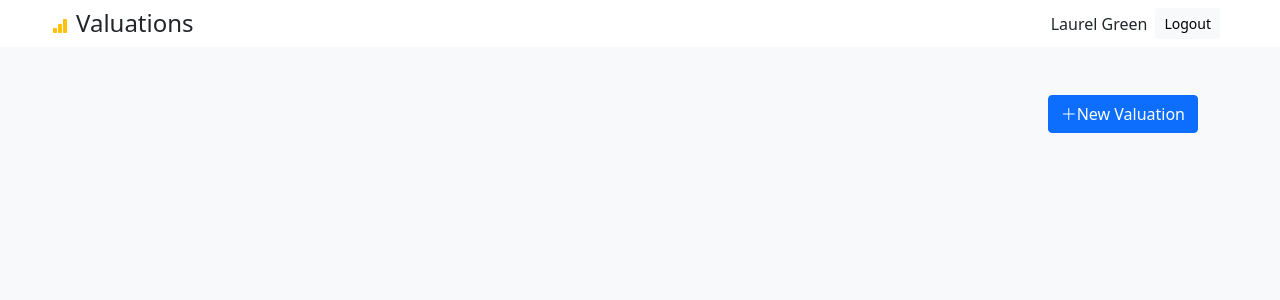
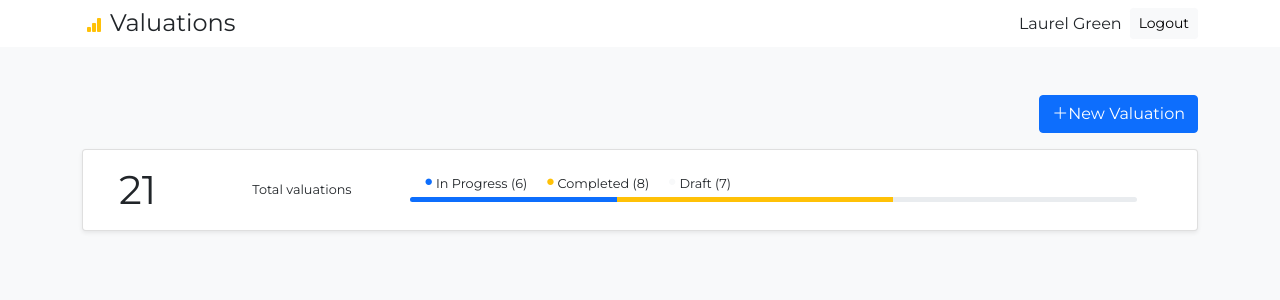
Before and after one commit to JasonJF/rawson-dev-test, a React (Vite) app in the folder rawson-valuation-screen/: page / in a window 1280 px wide. Shown: the top 300 px of the page. Built offline with nearby package versions, Linux system fonts and the light colour scheme.

Commit message:
feat: Added Valuations Summary component

```diff
--- a/rawson-valuation-screen/src/App.css
+++ b/rawson-valuation-screen/src/App.css
@@ -1,8 +1,22 @@
+@import url("https://fonts.googleapis.com/css2?family=Montserrat&display=swap");
+
+* {
+  font-family: "Montserrat", sans-serif;
+}
 .App {
   height: 100vh;
   width: 100vw;
+  background-color: #f2f2f2;
 }
 
 .mainAppContainer {
   width: 90vw;
 }
+
+.legendItemText {
+  font-size: 0.8rem;
+}
+
+.legendItemText i {
+  font-size: 0.4rem;
+}
--- a/rawson-valuation-screen/src/App.jsx
+++ b/rawson-valuation-screen/src/App.jsx
@@ -1,5 +1,6 @@
 import './App.css'
 import MyNavbar from './components/MyNavbar'
+import ValuationsSummary from './components/ValuationsSummary'
 
 function App() {
 
@@ -8,9 +9,11 @@ function App() {
       <MyNavbar />
       <div className="container mainAppContainer">
         <div className="d-flex justify-content-end mt-5">
-        <button className="btn btn-primary">
-      <i className="bi bi-plus-lg"></i>New Valuation</button>
+          <button className="btn btn-primary">
+            <i className="bi bi-plus-lg"></i>New Valuation
+          </button>
         </div>
+        <ValuationsSummary/>
       </div>
 
 
--- /dev/null
+++ b/rawson-valuation-screen/src/components/LegendItem.jsx
@@ -0,0 +1,17 @@
+import React from "react";
+
+export default function LegendItem(props) {
+  const { text, colour } = props;
+
+  return (
+    <div className="d-flex mx-0 pe-3 align-text-center legendItemText">
+      <i
+        className={
+          colour +
+          " bi bi-circle-fill progressLegend align-middle align-self-center"
+        }
+      />
+      <p className="progressText text-nowrap my-0 px-1">{text}</p>
+    </div>
+  );
+}
--- a/rawson-valuation-screen/src/components/MyNavbar.jsx
+++ b/rawson-valuation-screen/src/components/MyNavbar.jsx
@@ -2,15 +2,20 @@ import React from 'react'
 
 export default function MyNavbar() {
     return (
-        <nav className="navbar navbar-expand-sm px-5 bg-white">
-            <div className="d-flex">
+        <nav className="navbar navbar-expand-sm mx-0 px-0 bg-white">
+           <div className="container justify-content-between">
+           <div className="d-flex">
                 <i className="bi bi-bar-chart-fill text-warning px-1 align-self-end"></i>
                 <h4 className="align-self-center my-0 px-1">Valuations</h4>
             </div>
-            <div className="container-fluid justify-content-end" >
+            <div className="d-flex justify-content-end" >
                 <p className="align-self-center mx-2 my-0">Laurel Green</p>
                 <button className="btn btn-light btn-sm">Logout</button>
             </div>
+           </div>
+
+
+
         </nav>
     )
 }
--- /dev/null
+++ b/rawson-valuation-screen/src/components/ProgressBar.jsx
@@ -0,0 +1,25 @@
+import React from "react";
+
+export default function ProgressBar(props) {
+  let bars = props.bars;
+
+  console.log(bars);
+  return (
+    <div className="progress" style={{ height: "5px" }}>
+      {bars.map((bar, index) => {
+        // console.log(bar)
+        let width = bar.width;
+        return (
+          // <h1 key={index}>Hello</h1>
+
+          <div
+            key={index}
+            className={`progress-bar ${bar.colour}`}
+            style={{ width: width }}
+            role="progressbar"
+          ></div>
+        );
+      })}
+    </div>
+  );
+}
--- /dev/null
+++ b/rawson-valuation-screen/src/components/ProgressBarLegend.jsx
@@ -0,0 +1,12 @@
+import React from "react";
+import LegendItem from "./LegendItem";
+
+export default function ProgressBarLegend() {
+  return (
+    <div className="progressLegendContainer d-flex flex-row px-3">
+      <LegendItem text="In Progress (6)" colour="text-primary" />
+      <LegendItem text="Completed (8)" colour="text-warning" />
+      <LegendItem text="Draft (7)" colour="text-light" />
+    </div>
+  );
+}
--- /dev/null
+++ b/rawson-valuation-screen/src/components/ProgressBarWrapper.jsx
@@ -0,0 +1,25 @@
+import React from "react";
+import ProgressBar from "./ProgressBar";
+import ProgressBarLegend from "./ProgressBarLegend";
+
+export default function ProgressBarWrapper() {
+  const bars = [
+    {
+      colour: "bg-primary",
+      width: "28.5%"
+    },
+    {
+      colour: "bg-warning",
+      width: "38%"
+    }
+  ];
+
+  return (
+    <div className="progressContainer container align-items-center">
+      <ProgressBarLegend />
+      <div className="progressBarContainer py-1">
+        <ProgressBar bars={bars} />
+      </div>
+    </div>
+  );
+}
--- /dev/null
+++ b/rawson-valuation-screen/src/components/ValuationsSummary.jsx
@@ -0,0 +1,24 @@
+import React from 'react'
+import ProgressBarWrapper from './ProgressBarWrapper'
+
+export default function ValuationsSummary() {
+    return (
+        <div className="container card p-3 shadow-sm my-3">
+          <div className="row px-1 mx-1">
+            <div className="col container-fluid">
+              <div className="row">
+                <div className="col my-auto">
+                  <h1 className="my-auto">21</h1>
+                </div>
+                <div className="col my-auto">
+                  <p className="text-nowrap my-auto legendItemText">Total valuations</p>
+                </div>
+              </div>
+            </div>
+            <div className="col-sm-9 m-auto">
+              <ProgressBarWrapper/>
+            </div>
+          </div>
+        </div>
+      );
+}
```
